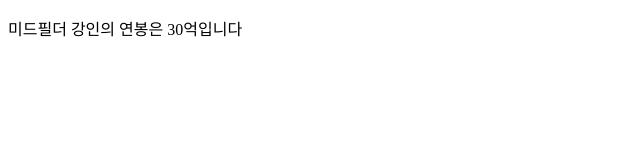
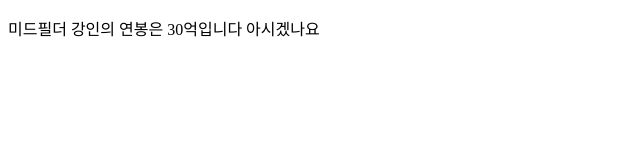
Before and after one commit to popyto3838/react20240509, a React (Vite) app: page / in a window 1280 px wide. Shown: the top 160 px of the page, without its empty margins (0-640 px from the left). Built offline with nearby package versions, Linux system fonts and the light colour scheme.

Commit message:
자바스크립트값연습하기

```diff
--- a/src/App.jsx
+++ b/src/App.jsx
@@ -6,7 +6,7 @@ function App() {
   return (
     <div>
       <p>
-        {position} {name}의 연봉은 {salary}억입니다
+        {position} {name}의 연봉은 {salary}억입니다 아시겠나요
       </p>
     </div>
   );
```
